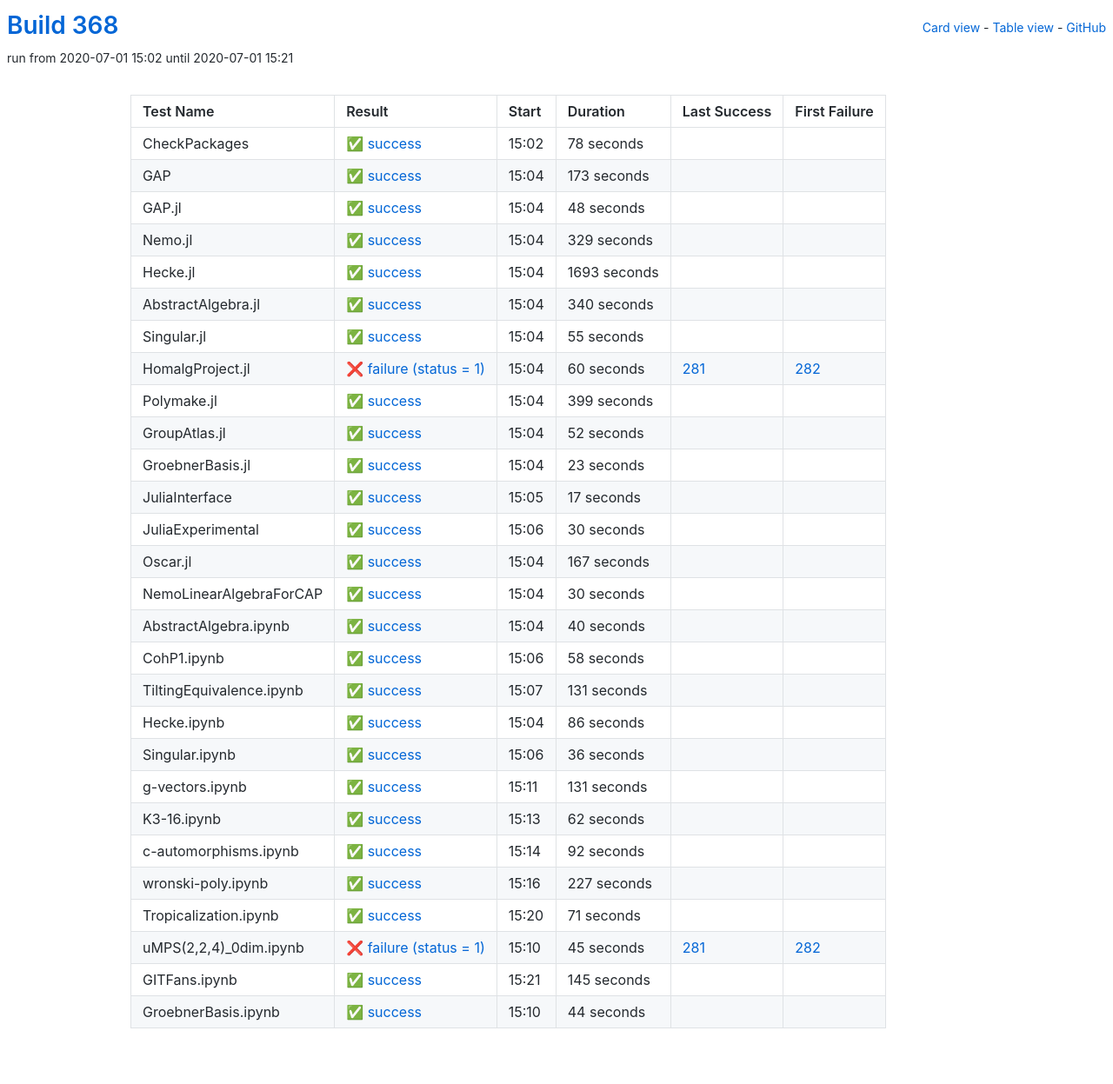
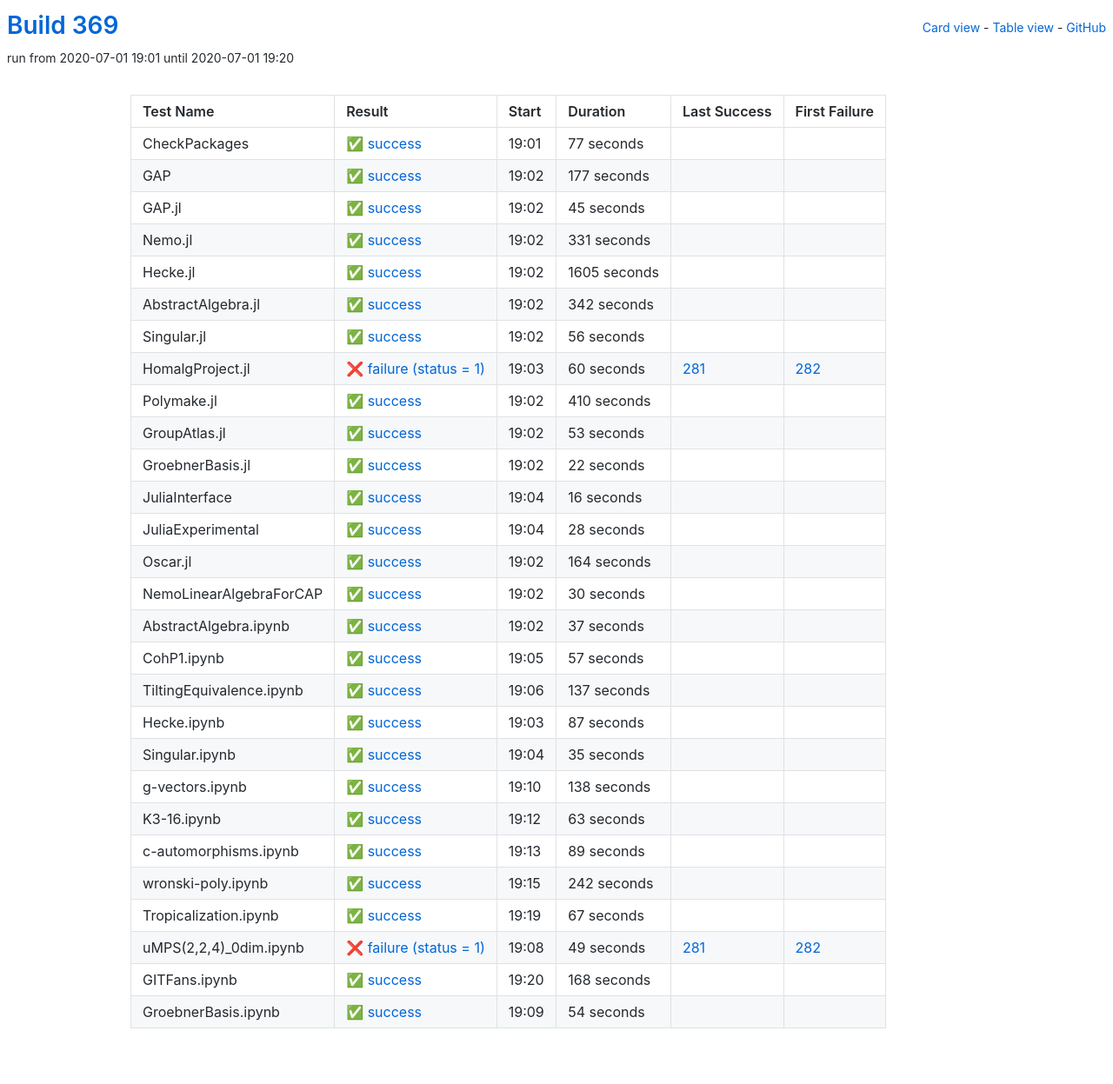
Before and after one commit to oscar-system/oscar-ci-status-stable, a Jekyll site: the page built from table.html, in a window 1280 px wide. Shown: the whole page at 87% size. Built offline with Jekyll 4.4.1, drawn with Linux system fonts in a browser that asks for light colours.

Commit message:
Build #369

```diff
--- a/_data/ci.yml
+++ b/_data/ci.yml
@@ -1,6 +1,6 @@
 ---
-build: 368
-build_url: https://oscarci.mathematik.uni-kl.de/job/oscar-stable/368/
+build: 369
+build_url: https://oscarci.mathematik.uni-kl.de/job/oscar-stable/369/
 job: oscar-stable
 organization: oscar-system
 repo: oscar-ci-status-stable
@@ -8,92 +8,92 @@ repourl: https://github.com/oscar-system/oscar-ci-status-stable
 tests:
 - name: CheckPackages
   id: checkpackages
-  log: https://oscarci.mathematik.uni-kl.de/job/oscar-stable/368/artifact/logs/build-368/CheckPackages.log
-  start: 2020-07-01 15:02
+  log: https://oscarci.mathematik.uni-kl.de/job/oscar-stable/369/artifact/logs/build-369/CheckPackages.log
+  start: 2020-07-01 19:01
   success: true
   exitcode: 0
   status: success
-  duration: 78
+  duration: 77
   last_success: false
   last_success_url:
   first_failure: false
   first_failure_url:
 - name: GAP
   id: gap
-  log: https://oscarci.mathematik.uni-kl.de/job/oscar-stable/368/artifact/logs/build-368/GAP.log
-  start: 2020-07-01 15:04
+  log: https://oscarci.mathematik.uni-kl.de/job/oscar-stable/369/artifact/logs/build-369/GAP.log
+  start: 2020-07-01 19:02
   success: true
   exitcode: 0
   status: success
-  duration: 173
+  duration: 177
   last_success: false
   last_success_url:
   first_failure: false
   first_failure_url:
 - name: GAP.jl
   id: gap-jl
-  log: https://oscarci.mathematik.uni-kl.de/job/oscar-stable/368/artifact/logs/build-368/GAP.jl.log
-  start: 2020-07-01 15:04
+  log: https://oscarci.mathematik.uni-kl.de/job/oscar-stable/369/artifact/logs/build-369/GAP.jl.log
+  start: 2020-07-01 19:02
   success: true
   exitcode: 0
   status: success
-  duration: 48
+  duration: 45
   last_success: false
   last_success_url:
   first_failure: false
   first_failure_url:
 - name: Nemo.jl
   id: nemo-jl
-  log: https://oscarci.mathematik.uni-kl.de/job/oscar-stable/368/artifact/logs/build-368/Nemo.jl.log
-  start: 2020-07-01 15:04
+  log: https://oscarci.mathematik.uni-kl.de/job/oscar-stable/369/artifact/logs/build-369/Nemo.jl.log
+  start: 2020-07-01 19:02
   success: true
   exitcode: 0
   status: success
-  duration: 329
+  duration: 331
   last_success: false
   last_success_url:
   first_failure: false
   first_failure_url:
 - name: Hecke.jl
   id: hecke-jl
-  log: https://oscarci.mathematik.uni-kl.de/job/oscar-stable/368/artifact/logs/build-368/Hecke.jl.log
-  start: 2020-07-01 15:04
+  log: https://oscarci.mathematik.uni-kl.de/job/oscar-stable/369/artifact/logs/build-369/Hecke.jl.log
+  start: 2020-07-01 19:02
   success: true
   exitcode: 0
   status: success
-  duration: 1693
+  duration: 1605
   last_success: false
   last_success_url:
   first_failure: false
   first_failure_url:
 - name: AbstractAlgebra.jl
   id: abstractalgebra-jl
-  log: https://oscarci.mathematik.uni-kl.de/job/oscar-stable/368/artifact/logs/build-368/AbstractAlgebra.jl.log
-  start: 2020-07-01 15:04
+  log: https://oscarci.mathematik.uni-kl.de/job/oscar-stable/369/artifact/logs/build-369/AbstractAlgebra.jl.log
+  start: 2020-07-01 19:02
   success: true
   exitcode: 0
   status: success
-  duration: 340
+  duration: 342
   last_success: false
   last_success_url:
   first_failure: false
   first_failure_url:
 - name: Singular.jl
   id: singular-jl
-  log: https://oscarci.mathematik.uni-kl.de/job/oscar-stable/368/artifact/logs/build-368/Singular.jl.log
-  start: 2020-07-01 15:04
+  log: https://oscarci.mathematik.uni-kl.de/job/oscar-stable/369/artifact/logs/build-369/Singular.jl.log
+  start: 2020-07-01 19:02
   success: true
   exitcode: 0
   status: success
-  duration: 55
+  duration: 56
   last_success: false
   last_success_url:
   first_failure: false
   first_failure_url:
 - name: HomalgProject.jl
   id: homalgproject-jl
-  log: https://oscarci.mathematik.uni-kl.de/job/oscar-stable/368/artifact/logs/build-368/HomalgProject.jl.log
-  start: 2020-07-01 15:04
+  log: https://oscarci.mathematik.uni-kl.de/job/oscar-stable/369/artifact/logs/build-369/HomalgProject.jl.log
+  start: 2020-07-01 19:03
   success: false
   exitcode: 1
   status: failure
@@ -104,80 +104,80 @@ tests:
   first_failure_url: https://oscarci.mathematik.uni-kl.de/job/oscar-stable/282/
 - name: Polymake.jl
   id: polymake-jl
-  log: https://oscarci.mathematik.uni-kl.de/job/oscar-stable/368/artifact/logs/build-368/Polymake.jl.log
-  start: 2020-07-01 15:04
+  log: https://oscarci.mathematik.uni-kl.de/job/oscar-stable/369/artifact/logs/build-369/Polymake.jl.log
+  start: 2020-07-01 19:02
   success: true
   exitcode: 0
   status: success
-  duration: 399
+  duration: 410
   last_success: false
   last_success_url:
   first_failure: false
   first_failure_url:
 - name: GroupAtlas.jl
   id: groupatlas-jl
-  log: https://oscarci.mathematik.uni-kl.de/job/oscar-stable/368/artifact/logs/build-368/GroupAtlas.jl.log
-  start: 2020-07-01 15:04
+  log: https://oscarci.mathematik.uni-kl.de/job/oscar-stable/369/artifact/logs/build-369/GroupAtlas.jl.log
+  start: 2020-07-01 19:02
   success: true
   exitcode: 0
   status: success
-  duration: 52
+  duration: 53
   last_success: false
   last_success_url:
   first_failure: false
   first_failure_url:
 - name: GroebnerBasis.jl
   id: groebnerbasis-jl
-  log: https://oscarci.mathematik.uni-kl.de/job/oscar-stable/368/artifact/logs/build-368/GroebnerBasis.jl.log
-  start: 2020-07-01 15:04
+  log: https://oscarci.mathematik.uni-kl.de/job/oscar-stable/369/artifact/logs/build-369/GroebnerBasis.jl.log
+  start: 2020-07-01 19:02
   success: true
   exitcode: 0
   status: success
-  duration: 23
+  duration: 22
   last_success: false
   last_success_url:
   first_failure: false
   first_failure_url:
 - name: JuliaInterface
   id: juliainterface
-  log: https://oscarci.mathematik.uni-kl.de/job/oscar-stable/368/artifact/logs/build-368/JuliaInterface.log
-  start: 2020-07-01 15:05
+  log: https://oscarci.mathematik.uni-kl.de/job/oscar-stable/369/artifact/logs/build-369/JuliaInterface.log
+  start: 2020-07-01 19:04
   success: true
   exitcode: 0
   status: success
-  duration: 17
+  duration: 16
   last_success: false
   last_success_url:
   first_failure: false
   first_failure_url:
 - name: JuliaExperimental
   id: juliaexperimental
-  log: https://oscarci.mathematik.uni-kl.de/job/oscar-stable/368/artifact/logs/build-368/JuliaExperimental.log
-  start: 2020-07-01 15:06
+  log: https://oscarci.mathematik.uni-kl.de/job/oscar-stable/369/artifact/logs/build-369/JuliaExperimental.log
+  start: 2020-07-01 19:04
   success: true
   exitcode: 0
   status: success
-  duration: 30
+  duration: 28
   last_success: false
   last_success_url:
   first_failure: false
   first_failure_url:
 - name: Oscar.jl
   id: oscar-jl
-  log: https://oscarci.mathematik.uni-kl.de/job/oscar-stable/368/artifact/logs/build-368/Oscar.jl.log
-  start: 2020-07-01 15:04
+  log: https://oscarci.mathematik.uni-kl.de/job/oscar-stable/369/artifact/logs/build-369/Oscar.jl.log
+  start: 2020-07-01 19:02
   success: true
   exitcode: 0
   status: success
-  duration: 167
+  duration: 164
   last_success: false
   last_success_url:
   first_failure: false
   first_failure_url:
 - name: NemoLinearAlgebraForCAP
   id: nemolinearalgebraforcap
-  log: https://oscarci.mathematik.uni-kl.de/job/oscar-stable/368/artifact/logs/build-368/NemoLinearAlgebraForCAP.log
-  start: 2020-07-01 15:04
+  log: https://oscarci.mathematik.uni-kl.de/job/oscar-stable/369/artifact/logs/build-369/NemoLinearAlgebraForCAP.log
+  start: 2020-07-01 19:02
   success: true
   exitcode: 0
   status: success
@@ -188,156 +188,156 @@ tests:
   first_failure_url:
 - name: AbstractAlgebra.ipynb
   id: abstractalgebra-ipynb
-  log: https://oscarci.mathematik.uni-kl.de/job/oscar-stable/368/artifact/logs/build-368/AbstractAlgebra.ipynb.log
-  start: 2020-07-01 15:04
+  log: https://oscarci.mathematik.uni-kl.de/job/oscar-stable/369/artifact/logs/build-369/AbstractAlgebra.ipynb.log
+  start: 2020-07-01 19:02
   success: true
   exitcode: 0
   status: success
-  duration: 40
+  duration: 37
   last_success: false
   last_success_url:
   first_failure: false
   first_failure_url:
 - name: CohP1.ipynb
   id: cohp1-ipynb
-  log: https://oscarci.mathematik.uni-kl.de/job/oscar-stable/368/artifact/logs/build-368/CohP1.ipynb.log
-  start: 2020-07-01 15:06
+  log: https://oscarci.mathematik.uni-kl.de/job/oscar-stable/369/artifact/logs/build-369/CohP1.ipynb.log
+  start: 2020-07-01 19:05
   success: true
   exitcode: 0
   status: success
-  duration: 58
+  duration: 57
   last_success: false
   last_success_url:
   first_failure: false
   first_failure_url:
 - name: TiltingEquivalence.ipynb
   id: tiltingequivalence-ipynb
-  log: https://oscarci.mathematik.uni-kl.de/job/oscar-stable/368/artifact/logs/build-368/TiltingEquivalence.ipynb.log
-  start: 2020-07-01 15:07
+  log: https://oscarci.mathematik.uni-kl.de/job/oscar-stable/369/artifact/logs/build-369/TiltingEquivalence.ipynb.log
+  start: 2020-07-01 19:06
   success: true
   exitcode: 0
   status: success
-  duration: 131
+  duration: 137
   last_success: false
   last_success_url:
   first_failure: false
   first_failure_url:
 - name: Hecke.ipynb
   id: hecke-ipynb
-  log: https://oscarci.mathematik.uni-kl.de/job/oscar-stable/368/artifact/logs/build-368/Hecke.ipynb.log
-  start: 2020-07-01 15:04
+  log: https://oscarci.mathematik.uni-kl.de/job/oscar-stable/369/artifact/logs/build-369/Hecke.ipynb.log
+  start: 2020-07-01 19:03
   success: true
   exitcode: 0
   status: success
-  duration: 86
+  duration: 87
   last_success: false
   last_success_url:
   first_failure: false
   first_failure_url:
 - name: Singular.ipynb
   id: singular-ipynb
-  log: https://oscarci.mathematik.uni-kl.de/job/oscar-stable/368/artifact/logs/build-368/Singular.ipynb.log
-  start: 2020-07-01 15:06
+  log: https://oscarci.mathematik.uni-kl.de/job/oscar-stable/369/artifact/logs/build-369/Singular.ipynb.log
+  start: 2020-07-01 19:04
   success: true
   exitcode: 0
   status: success
-  duration: 36
+  duration: 35
   last_success: false
   last_success_url:
   first_failure: false
   first_failure_url:
 - name: g-vectors.ipynb
   id: g-vectors-ipynb
-  log: https://oscarci.mathematik.uni-kl.de/job/oscar-stable/368/artifact/logs/build-368/g-vectors.ipynb.log
-  start: 2020-07-01 15:11
+  log: https://oscarci.mathematik.uni-kl.de/job/oscar-stable/369/artifact/logs/build-369/g-vectors.ipynb.log
+  start: 2020-07-01 19:10
   success: true
   exitcode: 0
   status: success
-  duration: 131
+  duration: 138
   last_success: false
   last_success_url:
   first_failure: false
   first_failure_url:
 - name: K3-16.ipynb
   id: k3-16-ipynb
-  log: https://oscarci.mathematik.uni-kl.de/job/oscar-stable/368/artifact/logs/build-368/K3-16.ipynb.log
-  start: 2020-07-01 15:13
+  log: https://oscarci.mathematik.uni-kl.de/job/oscar-stable/369/artifact/logs/build-369/K3-16.ipynb.log
+  start: 2020-07-01 19:12
   success: true
   exitcode: 0
   status: success
-  duration: 62
+  duration: 63
   last_success: false
   last_success_url:
   first_failure: false
   first_failure_url:
 - name: c-automorphisms.ipynb
   id: c-automorphisms-ipynb
-  log: https://oscarci.mathematik.uni-kl.de/job/oscar-stable/368/artifact/logs/build-368/c-automorphisms.ipynb.log
-  start: 2020-07-01 15:14
+  log: https://oscarci.mathematik.uni-kl.de/job/oscar-stable/369/artifact/logs/build-369/c-automorphisms.ipynb.log
+  start: 2020-07-01 19:13
   success: true
   exitcode: 0
   status: success
-  duration: 92
+  duration: 89
   last_success: false
   last_success_url:
   first_failure: false
   first_failure_url:
 - name: wronski-poly.ipynb
   id: wronski-poly-ipynb
-  log: https://oscarci.mathematik.uni-kl.de/job/oscar-stable/368/artifact/logs/build-368/wronski-poly.ipynb.log
-  start: 2020-07-01 15:16
+  log: https://oscarci.mathematik.uni-kl.de/job/oscar-stable/369/artifact/logs/build-369/wronski-poly.ipynb.log
+  start: 2020-07-01 19:15
   success: true
   exitcode: 0
   status: success
-  duration: 227
+  duration: 242
   last_success: false
   last_success_url:
   first_failure: false
   first_failure_url:
 - name: Tropicalization.ipynb
   id: tropicalization-ipynb
-  log: https://oscarci.mathematik.uni-kl.de/job/oscar-stable/368/artifact/logs/build-368/Tropicalization.ipynb.log
-  start: 2020-07-01 15:20
+  log: https://oscarci.mathematik.uni-kl.de/job/oscar-stable/369/artifact/logs/build-369/Tropicalization.ipynb.log
+  start: 2020-07-01 19:19
   success: true
   exitcode: 0
   status: success
-  duration: 71
+  duration: 67
   last_success: false
   last_success_url:
   first_failure: false
   first_failure_url:
 - name: uMPS(2,2,4)_0dim.ipynb
   id: umps-2-2-4-0dim-ipynb
-  log: https://oscarci.mathematik.uni-kl.de/job/oscar-stable/368/artifact/logs/build-368/uMPS-2-2-4-_0dim.ipynb.log
-  start: 2020-07-01 15:10
+  log: https://oscarci.mathematik.uni-kl.de/job/oscar-stable/369/artifact/logs/build-369/uMPS-2-2-4-_0dim.ipynb.log
+  start: 2020-07-01 19:08
   success: false
   exitcode: 1
   status: failure
-  duration: 45
+  duration: 49
   last_success: 281
   last_success_url: https://oscarci.mathematik.uni-kl.de/job/oscar-stable/281/
   first_failure: 282
   first_failure_url: https://oscarci.mathematik.uni-kl.de/job/oscar-stable/282/
 - name: GITFans.ipynb
   id: gitfans-ipynb
-  log: https://oscarci.mathematik.uni-kl.de/job/oscar-stable/368/artifact/logs/build-368/GITFans.ipynb.log
-  start: 2020-07-01 15:21
+  log: https://oscarci.mathematik.uni-kl.de/job/oscar-stable/369/artifact/logs/build-369/GITFans.ipynb.log
+  start: 2020-07-01 19:20
   success: true
   exitcode: 0
   status: success
-  duration: 145
+  duration: 168
   last_success: false
   last_success_url:
   first_failure: false
   first_failure_url:
 - name: GroebnerBasis.ipynb
   id: groebnerbasis-ipynb
-  log: https://oscarci.mathematik.uni-kl.de/job/oscar-stable/368/artifact/logs/build-368/GroebnerBasis.ipynb.log
-  start: 2020-07-01 15:10
+  log: https://oscarci.mathematik.uni-kl.de/job/oscar-stable/369/artifact/logs/build-369/GroebnerBasis.ipynb.log
+  start: 2020-07-01 19:09
   success: true
   exitcode: 0
   status: success
-  duration: 44
+  duration: 54
   last_success: false
   last_success_url:
   first_failure: false
```
Also changed, not shown: README.md.
